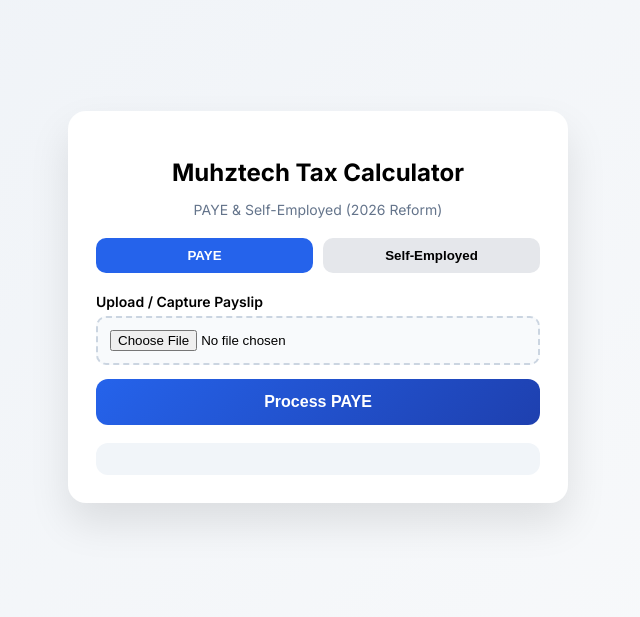
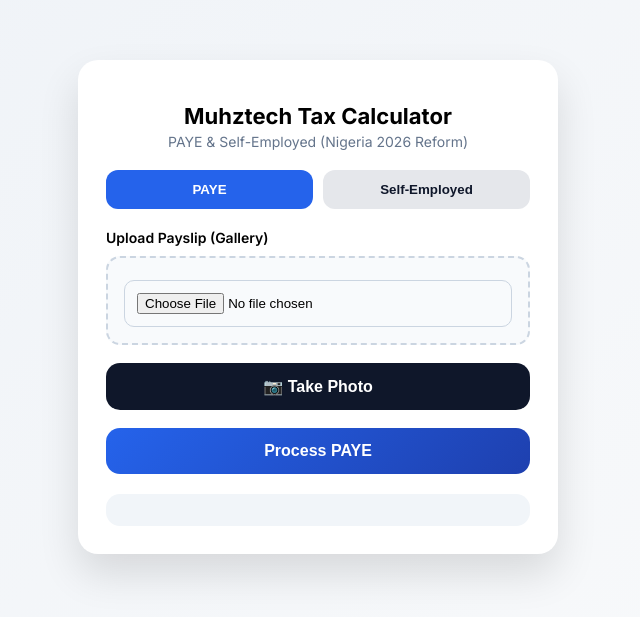
Before and after one commit to muhztech/paye-calculator, a plain HTML site: page index.html in a window 1280 px wide. Shown: the part 101-718 px from the top of the page, without its empty margins (322-962 px from the left). Drawn offline with Linux system fonts and the light colour scheme.

Commit message:
Add files via upload

```diff
--- a/index.html
+++ b/index.html
@@ -1,15 +1,15 @@
 <!DOCTYPE html>
 <html lang="en">
 <head>
-  <meta charset="UTF-8" />
-  <title>Nigeria PAYE & Self-Employed Tax Calculator</title>
-  <meta name="viewport" content="width=device-width, initial-scale=1" />
+  <meta charset="UTF-8">
+  <title>Muhztech Tax Calculator</title>
+  <meta name="viewport" content="width=device-width, initial-scale=1">
 
-  <!-- Tesseract OCR -->
+  <!-- OCR -->
   <script src="https://unpkg.com/tesseract.js@4.1.1/dist/tesseract.min.js"></script>
 
   <!-- Google Font -->
-  <link href="https://fonts.googleapis.com/css2?family=Inter:wght@400;500;600;700&display=swap" rel="stylesheet">
+  <link href="https://fonts.googleapis.com/css2?family=Inter:wght@400;600;700&display=swap" rel="stylesheet">
 
   <style>
     * { box-sizing: border-box; }
@@ -26,19 +26,20 @@
 
     .card {
       width: 100%;
-      max-width: 500px;
-      background: #fff;
+      max-width: 480px;
+      background: #ffffff;
+      border-radius: 20px;
       padding: 28px;
-      border-radius: 18px;
-      box-shadow: 0 20px 40px rgba(0,0,0,.1);
+      box-shadow: 0 20px 40px rgba(0,0,0,.12);
     }
 
-    h2 {
+    h1 {
       text-align: center;
-      margin-bottom: 6px;
+      font-size: 22px;
+      margin-bottom: 4px;
     }
 
-    p.subtitle {
+    .subtitle {
       text-align: center;
       font-size: 14px;
       color: #64748b;
@@ -53,108 +54,166 @@
 
     .tabs button {
       flex: 1;
-      padding: 10px;
+      padding: 12px;
+      border-radius: 12px;
       border: none;
-      border-radius: 10px;
       font-weight: 600;
       cursor: pointer;
       background: #e5e7eb;
+      color: #0f172a;
     }
 
     .tabs button.active {
       background: #2563eb;
-      color: #fff;
+      color: #ffffff;
     }
 
     label {
       font-size: 14px;
       font-weight: 600;
-      margin-bottom: 6px;
+      margin-top: 14px;
       display: block;
     }
 
     input {
       width: 100%;
       padding: 12px;
+      margin-top: 6px;
       border-radius: 10px;
       border: 1px solid #cbd5e1;
-      margin-bottom: 14px;
     }
 
-    input[type="file"] {
+    .upload-box {
       border: 2px dashed #cbd5e1;
+      padding: 16px;
+      border-radius: 14px;
+      margin-top: 10px;
       background: #f8fafc;
-      cursor: pointer;
     }
 
-    button.main {
+    .btn {
       width: 100%;
+      margin-top: 18px;
       padding: 14px;
-      border-radius: 12px;
+      border-radius: 14px;
       border: none;
       background: linear-gradient(135deg, #2563eb, #1e40af);
-      color: #fff;
+      color: white;
       font-size: 16px;
       font-weight: 600;
       cursor: pointer;
     }
 
-    .loading {
-      text-align: center;
-      margin-top: 14px;
-      color: #b45309;
+    .btn.dark {
+      background: #0f172a;
     }
 
     .result {
-      margin-top: 18px;
+      margin-top: 20px;
+      padding: 16px;
+      discover: block;
+      border-radius: 14px;
       background: #f1f5f9;
-      padding: 16px;
-      border-radius: 12px;
-      line-height: 1.7;
       font-size: 14px;
     }
 
-    .hidden { display: none; }
+    .hidden {
+      display: none;
+    }
   </style>
 </head>
 
 <body>
 
 <div class="card">
-  <h2>Muhztech Tax Calculator</h2>
-  <p class="subtitle">PAYE & Self-Employed (2026 Reform)</p>
+
+  <h1>Muhztech Tax Calculator</h1>
+  <div class="subtitle">PAYE & Self-Employed (Nigeria 2026 Reform)</div>
 
   <!-- Tabs -->
   <div class="tabs">
     <button id="payeTab" class="active" onclick="showPAYE()">PAYE</button>
-    <button id="selfTab" onclick="showSelf()">Self-Employed</button>
+    <button id="seTab" onclick="showSE()">Self-Employed</button>
   </div>
 
   <!-- PAYE SECTION -->
   <div id="payeSection">
-    <label>Upload / Capture Payslip</label>
-    <input type="file" id="fileInput" accept="image/*" capture="environment">
-    <button class="main" onclick="processPayslip()">Process PAYE</button>
+
+    <label>Upload Payslip (Gallery)</label>
+    <div class="upload-box">
+      <input type="file" id="fileInput" accept="image/*">
+    </div>
+
+    <button class="btn dark" onclick="openCamera()">📷 Take Photo</button>
+
+    <input type="file" id="cameraInput" accept="image/*" capture="environment" class="hidden">
+
+    <button class="btn" onclick="processPayslip()">Process PAYE</button>
+
+    <div id="loading"></div>
+    <div id="result" class="result"></div>
+
   </div>
 
   <!-- SELF EMPLOYED SECTION -->
-  <div id="selfSection" class="hidden">
-    <label>Annual Gross Income (₦)</label>
-    <input type="number" id="grossIncome">
+  <div id="seSection" class="hidden">
 
-    <label>Annual Business Expenses (₦)</label>
-    <input type="number" id="expenses">
+    <label>Annual Income (₦)</label>
+    <input type="number" id="seIncome">
 
-    <label>Annual Pension (Optional)</label>
-    <input type="number" id="pension">
+    <label>Total Allowable Expenses (₦)</label>
+    <input type="number" id="seExpenses">
 
-    <button class="main" onclick="calculateSelfEmployed()">Calculate Tax</button>
+    <label>Pension Contribution (₦)</label>
+    <input type="number" id="sePension">
+
+    <button class="btn" onclick="calculateSelfEmployedTax()">Calculate Self-Employed Tax</button>
+
+    <div id="seResult" class="result"></div>
+
   </div>
 
-  <div class="loading" id="loading"></div>
-  <div class="result" id="result"></div>
 </div>
 
 <script src="script.js"></script>
+
+<script>
+  let selectedFile = null;
+
+  document.getElementById("fileInput").addEventListener("change", e => {
+    selectedFile = e.target.files[0];
+  });
+
+  document.getElementById("cameraInput").addEventListener("change", e => {
+    selectedFile = e.target.files[0];
+  });
+
+  function openCamera() {
+    document.getElementById("cameraInput").click();
+  }
+
+  function showPAYE() {
+    document.getElementById("payeSection").classList.remove("hidden");
+    document.getElementById("seSection").classList.add("hidden");
+    document.getElementById("payeTab").classList.add("active");
+    document.getElementById("seTab").classList.remove("active");
+  }
+
+  function showSE() {
+    document.getElementById("seSection").classList.remove("hidden");
+    document.getElementById("payeSection").classList.add("hidden");
+    document.getElementById("seTab").classList.add("active");
+    document.getElementById("payeTab").classList.remove("active");
+  }
+
+  function processPayslip() {
+    if (!selectedFile) {
+      alert("Please select or capture a payslip first");
+      return;
+    }
+    window.processPayslipWithFile(selectedFile);
+  }
+</script>
+
 </body>
 </html>
```
